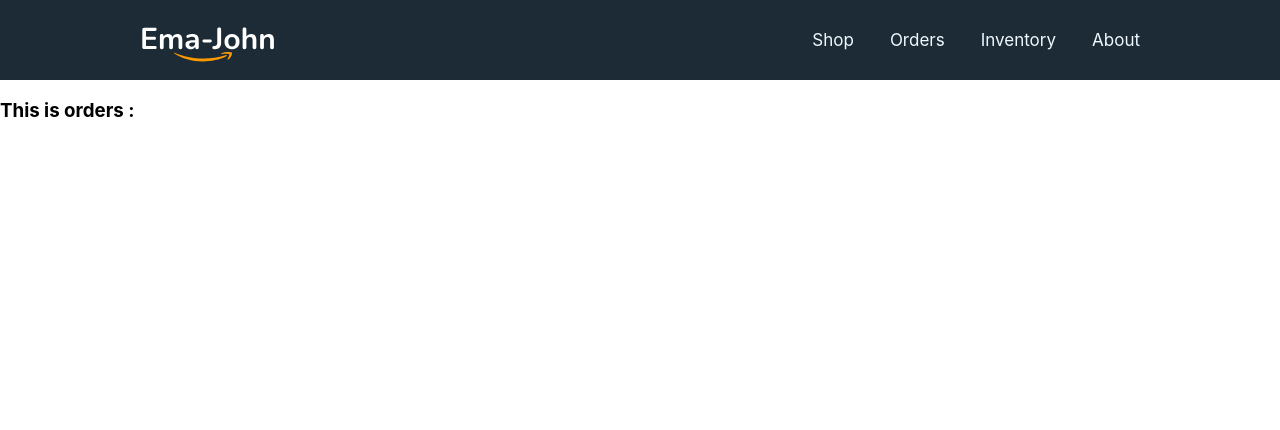
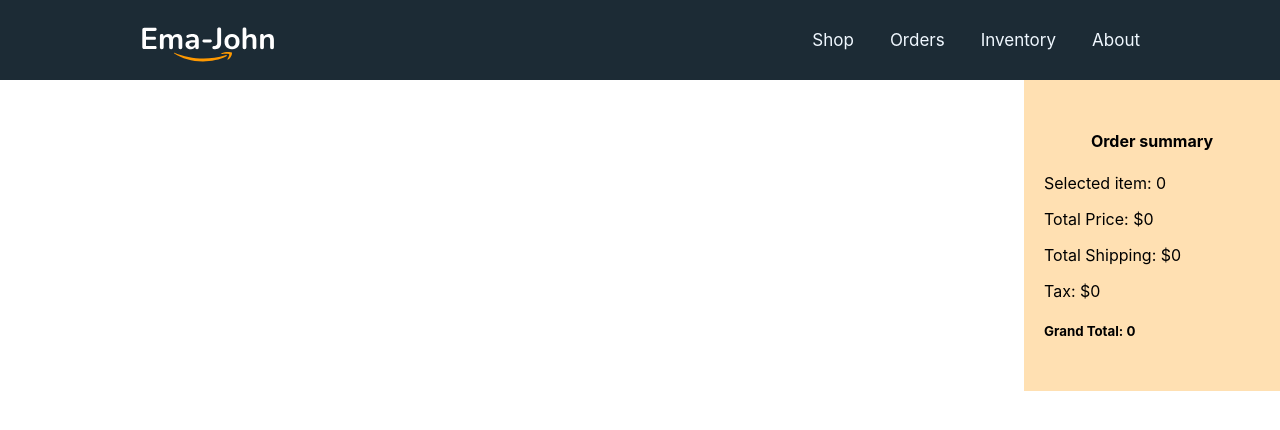
Before and after one commit to riadleon/SPA-AMAZON-CLONE--WITH-REACT, a React (Create React App) app: page /orders in a window 1280 px wide. Shown: the top 430 px of the page. Built offline with nearby package versions, Linux system fonts and the light colour scheme.

Commit message:
Import Cart from loader and Display Shopping cart

```diff
--- a/src/components/Orders/Orders.js
+++ b/src/components/Orders/Orders.js
@@ -1,11 +1,20 @@
-import React from 'react';
+import React, { useState } from 'react';
 import { useLoaderData } from 'react-router-dom';
+import Cart from '../Cart/Cart';
 
 const Orders = () => {
-    const products = useLoaderData();
+    // products: products, initialCart:  initialCart
+    const {products, initialCart} = useLoaderData();
+    const [cart ,  setCart] = useState(initialCart);
     return (
-        <div>
-            <h3>This is orders : {products.length} </h3>
+        <div className='shop-container'>
+            <div className="products-container">
+
+            </div>
+            <div className="cart-container">
+                <Cart cart={cart}></Cart>
+            </div>
+
         </div>
     );
 };
--- a/src/loaders/productsAndCartLoader.js
+++ b/src/loaders/productsAndCartLoader.js
@@ -8,7 +8,7 @@
 
     //get cart
     const savedCart = getStoredCart();
-    const previousCart = [];
+    const initialCart = [];
     // console.log('savedCart',savedCart);
     for (const id in savedCart) {
         const addedProduct = products.find(product => product.id === id);
@@ -17,9 +17,9 @@
             const quantity = savedCart[id];
             // console.log(id, quantity);
             addedProduct.quantity = quantity;
-            previousCart.push(addedProduct);
+            initialCart.push(addedProduct);
         }
     }
 
-    return { products, previousCart };
+    return { products: products, initialCart:  initialCart };
 }
```
